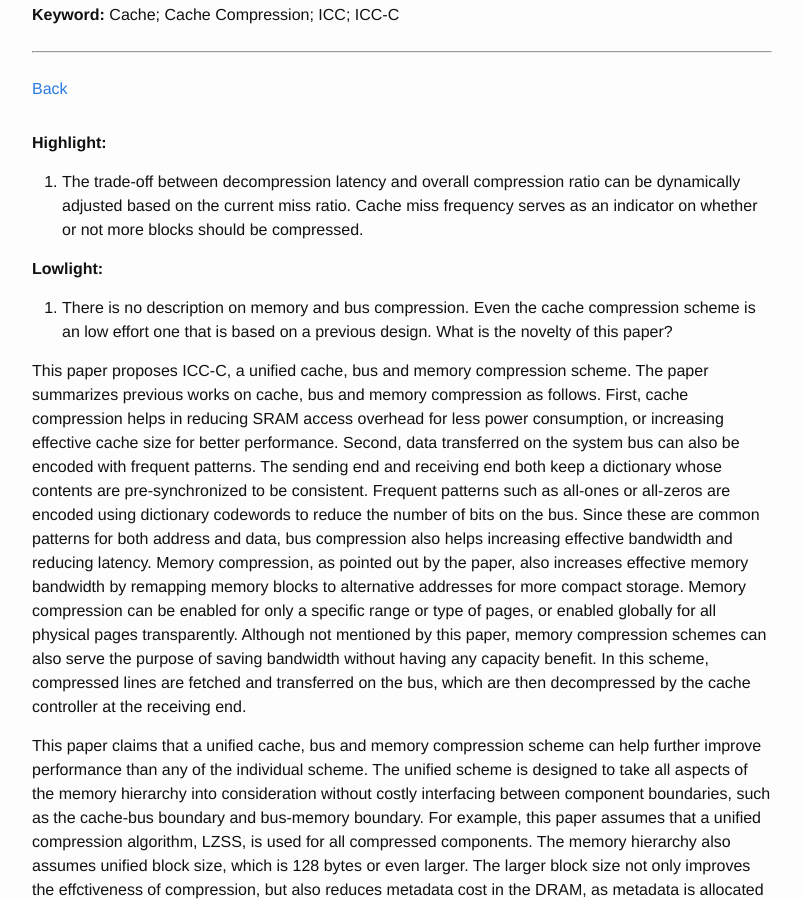
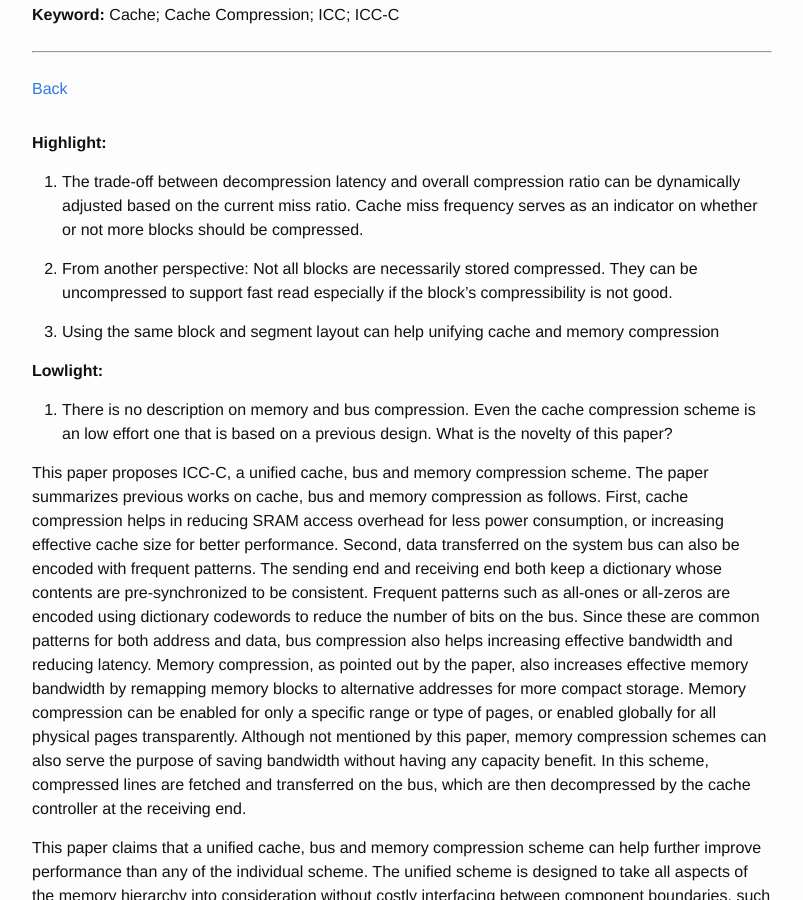
Before and after one commit to wangziqi2013/wangziqi2013.github.io, a Jekyll site: the page built from _posts/2020-07-02-icc-c.markdown, in a window 1280 px wide and 900 px high, scrolled down 319 px. Shown: the whole window, without its empty margins (238-1041 px from the left). Built offline with Jekyll 4.4.1, drawn with Linux system fonts in a browser that asks for light colours.

Commit message:
Adding highlight

```diff
--- a/_posts/2020-07-02-icc-c.markdown
+++ b/_posts/2020-07-02-icc-c.markdown
@@ -18,7 +18,10 @@ version_mgmt:
 1. The trade-off between decompression latency and overall compression ratio can be dynamically adjusted based on the
    current miss ratio. Cache miss frequency serves as an indicator on whether or not more blocks should be compressed.
 
+2. From another perspective: Not all blocks are necessarily stored compressed. They can be uncompressed to support fast
+   read especially if the block's compressibility is not good.
 
+3. Using the same block and segment layout can help unifying cache and memory compression
 
 **Lowlight:**
 
```
